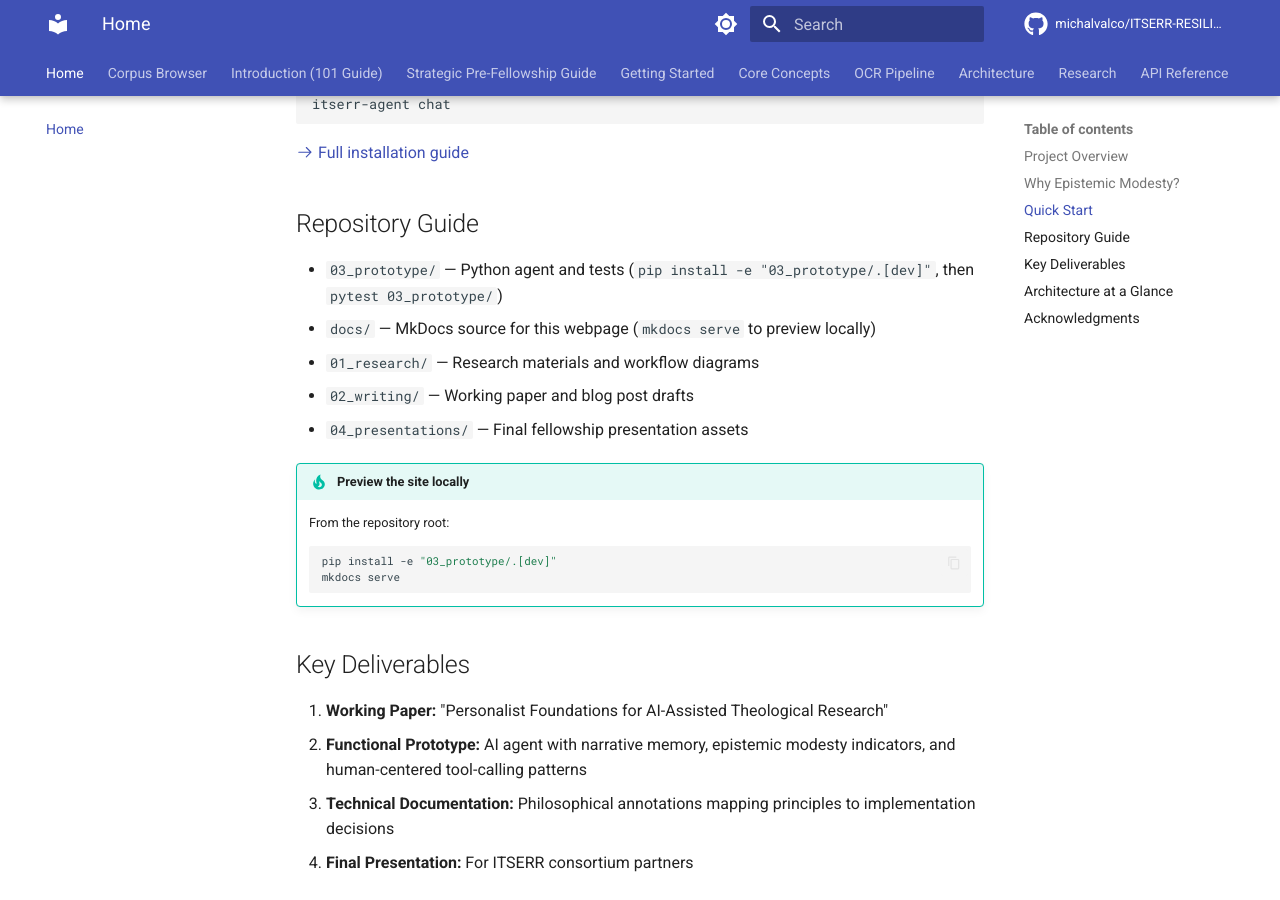
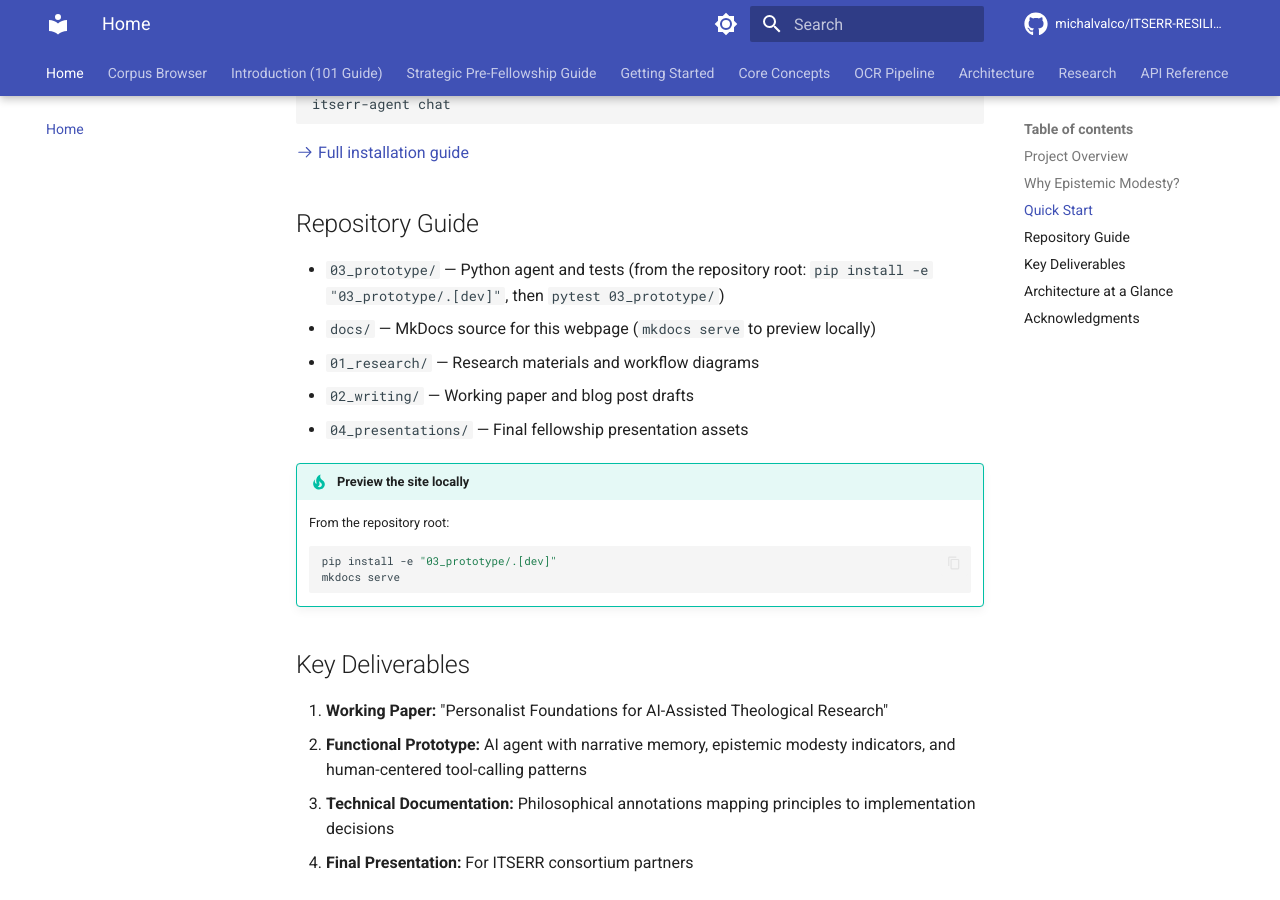
Before and after one commit to michalvalco/ITSERR-RESILIENCE-Project, an MkDocs documentation site: the page built from docs/index.md, in a window 1280 px wide and 900 px high, scrolled down 1914 px. Built offline with MkDocs 1.6.1 and Material for MkDocs 9.7.7, drawn with Linux system fonts in a browser that asks for light colours; comment, search, counter and statistics services are not loaded.

Commit message:
Clarify that install/test commands run from repository root
Address Copilot review: the repo-root-relative paths could confuse
someone who already cd'd into 03_prototype/.

https://claude.ai/code/session_01MJcKZ24VfTQUNDwn3VTSik

```diff
--- a/docs/index.md
+++ b/docs/index.md
@@ -103,7 +103,7 @@ itserr-agent chat
 
 ## Repository Guide
 
-- `03_prototype/` — Python agent and tests (`pip install -e "03_prototype/.[dev]"`, then `pytest 03_prototype/`)
+- `03_prototype/` — Python agent and tests (from the repository root: `pip install -e "03_prototype/.[dev]"`, then `pytest 03_prototype/`)
 - `docs/` — MkDocs source for this webpage (`mkdocs serve` to preview locally)
 - `01_research/` — Research materials and workflow diagrams
 - `02_writing/` — Working paper and blog post drafts
```
